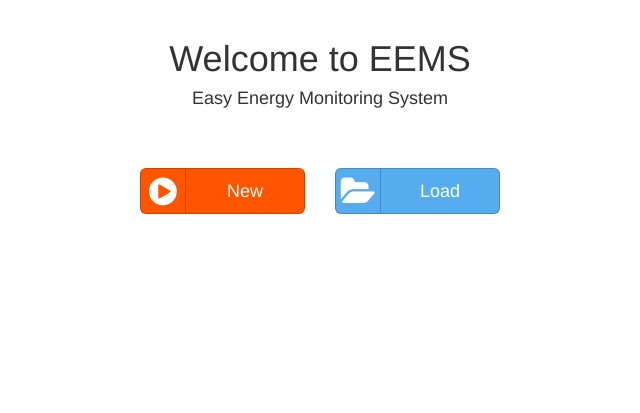
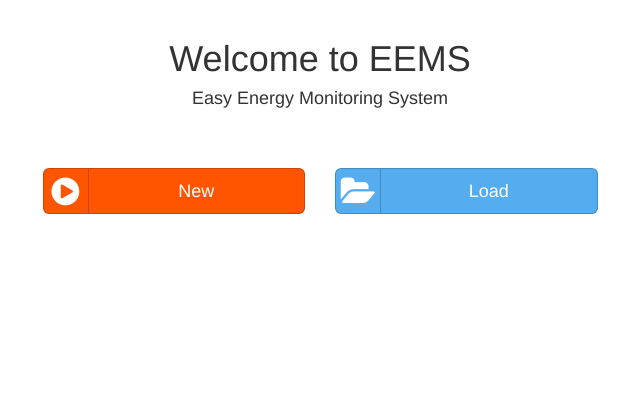
Before and after one commit to enricoba/eems, a Flask app: page /eems/ in a window 1280 px wide. Shown: the part 51-464 px from the top of the page, without its empty margins (320-960 px from the left). Run offline with Flask 2, Linux system fonts and the light colour scheme; some libraries are stand-ins or nearby versions.

Commit message:
button größe angepasst (schrift wurde teilweise abgeschnitten)

```diff
--- a/eems/templates/home.html
+++ b/eems/templates/home.html
@@ -1,18 +1,18 @@
 <h1 class="text-center">Welcome to EEMS</h1>
 <h4 class="text-center">Easy Energy Monitoring System</h4>
 <div class="row" style="padding-top: 50px">
-    <div class="col-sm-4"></div>
+    <div class="col-sm-3"></div>
     <!-- New -->
-    <div class="col-sm-2" style="padding-bottom: 5px">
+    <div class="col-sm-3" style="padding-bottom: 5px">
         <a class="btn btn-block btn-lg btn-social btn-soundcloud" href="{{ url_for('config') }}">
             <span class="fa fa-play-circle"></span> <p class="text-center" style="margin: 0">New</p>
         </a>
     </div>
     <!-- Load -->
-    <div class="col-sm-2">
+    <div class="col-sm-3">
         <a class="btn btn-block btn-lg btn-social btn-twitter" href="{{ url_for('monitor') }}">
             <span class="fa fa-folder-open"></span> <p class="text-center" style="margin: 0">Load</p>
         </a>
     </div>
-    <div class="col-sm-4"></div>
+    <div class="col-sm-3"></div>
 </div>
```
